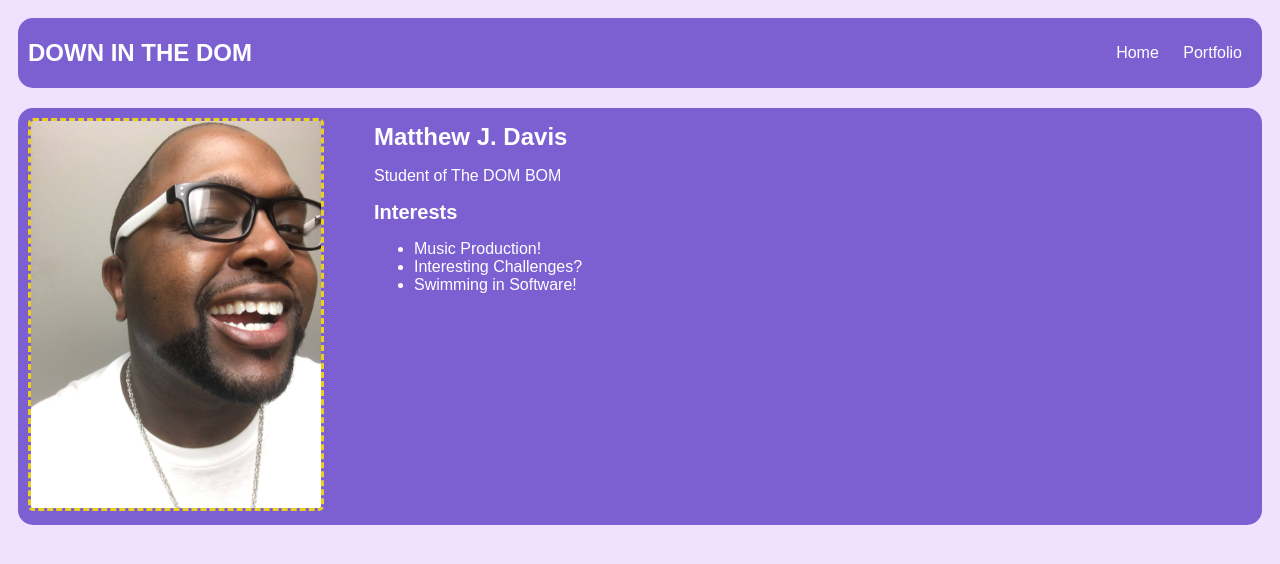
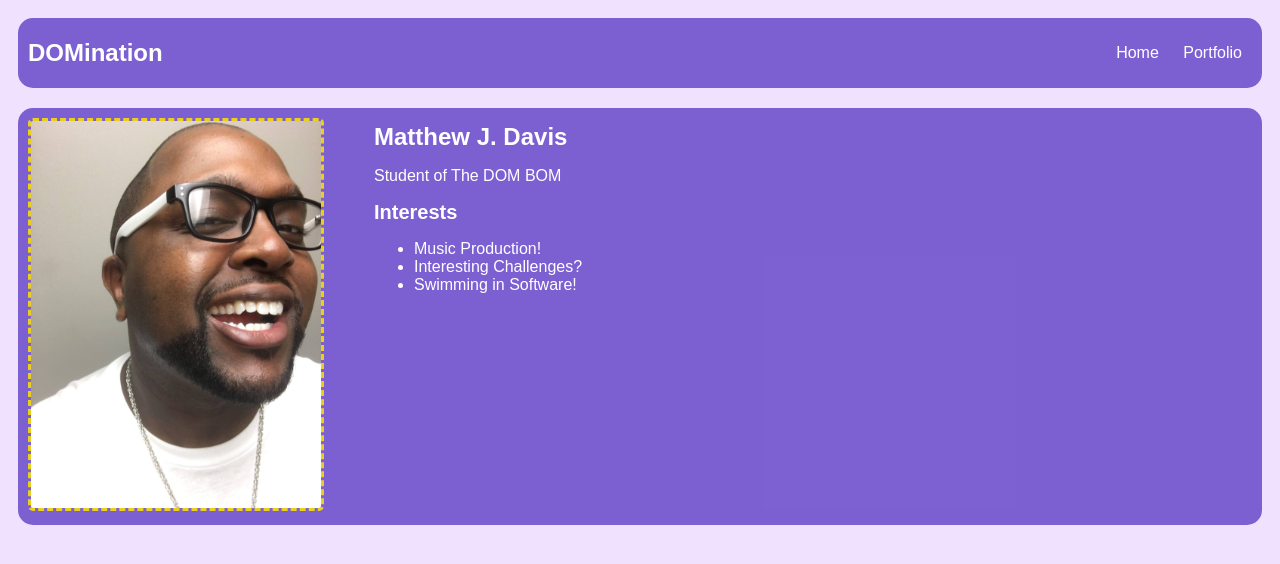
Before and after one commit to matdavis2121/matdavis2121.github.io, a plain HTML site: page index.html in a window 1280 px wide. Drawn offline with Linux system fonts and the light colour scheme.

Commit message:
Header Change

```diff
--- a/index.html
+++ b/index.html
@@ -82,7 +82,7 @@
 
 
             <nav>
-                <header>DOWN IN THE DOM</header>
+                <header>DOMination</header>
                 <ul>
                    <li><a href="index.html">Home</a></li>
                    <li><a href="portfolio.html">Portfolio</a></li>
```
